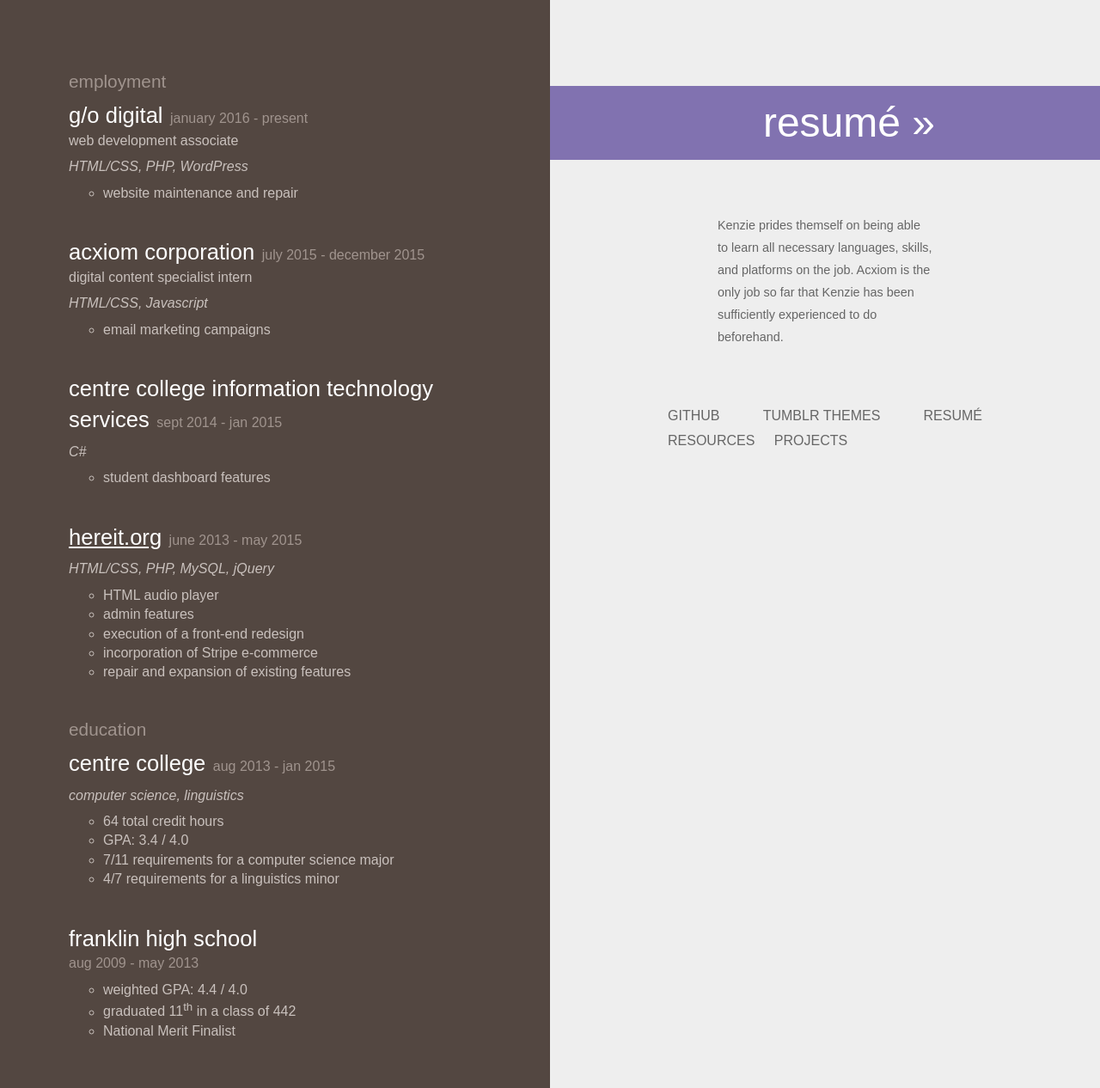
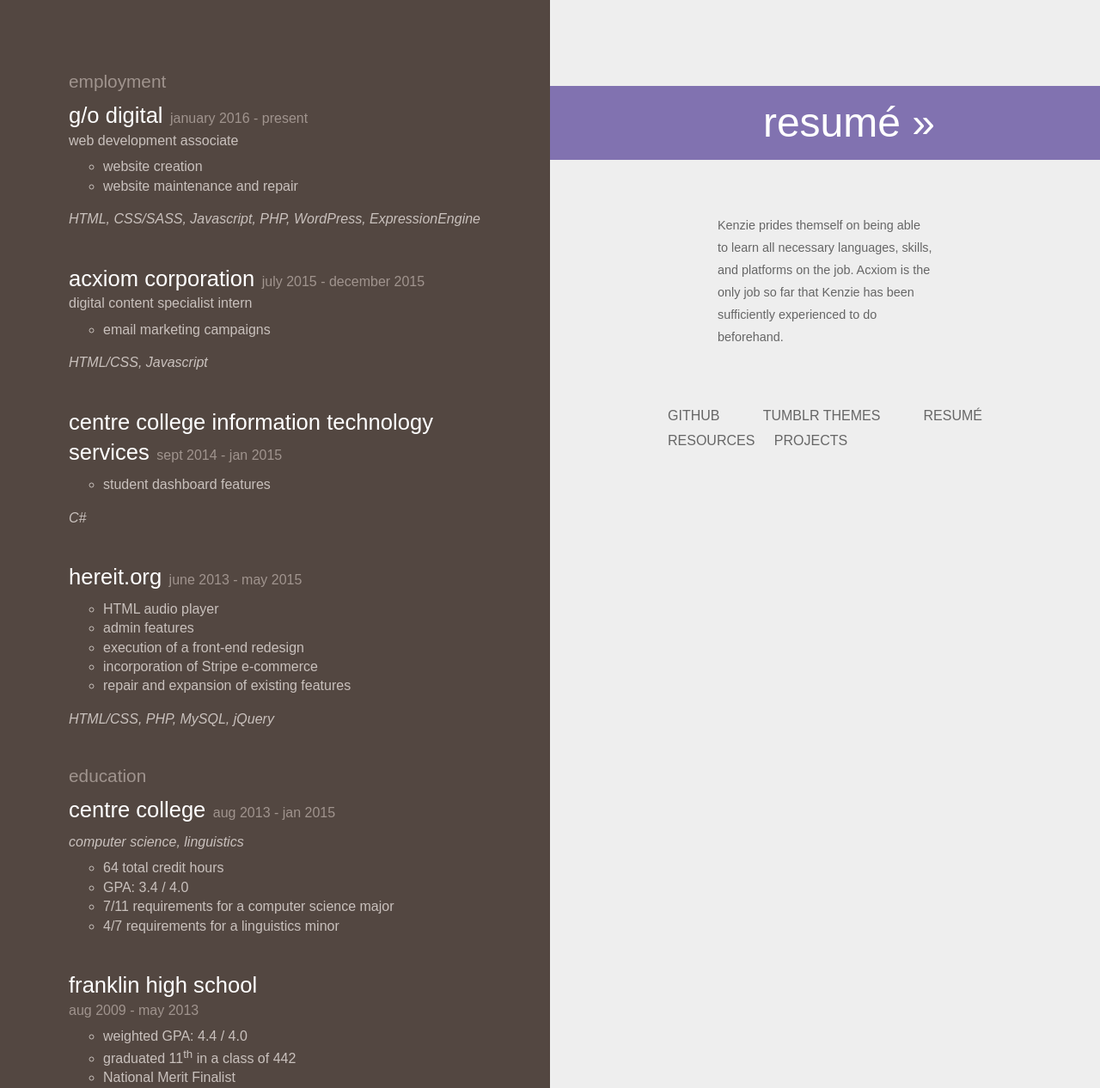
Before and after one commit to kenziebottoms/kenzie-ink-v1, a Jekyll site: the page built from resume.md, in a window 1280 px wide. Shown: the whole page at 86% size. Built offline with Jekyll 4.4.1, drawn with Linux system fonts in a browser that asks for light colours; nearby versions of some CDN libraries; library files that are not in the unit come from our copies.

Commit message:
Rearranged/edited resume

```diff
--- a/_includes/resume.html
+++ b/_includes/resume.html
@@ -4,34 +4,34 @@
         <div class="title-block">
             <h3>g/o digital</h3> <span class="subheader">january 2016 - present</span><br/>web development associate
         </div>
-        <em>HTML/CSS, PHP, WordPress</em>
         <ul>
+            <li>website creation</li>
             <li>website maintenance and repair</li>
         </ul>
+        <em>HTML, CSS/SASS, Javascript, PHP, WordPress, ExpressionEngine</em>
     </div>
     <div class="resume-block">
         <div class="title-block">
             <h3>acxiom corporation</h3> <span class="subheader">july 2015 - december 2015</span><br/>digital content specialist intern
         </div>
-        <em>HTML/CSS, Javascript</em>
         <ul>
             <li>email marketing campaigns</li>
         </ul>
+        <em>HTML/CSS, Javascript</em>
     </div>
     <div class="resume-block">
         <div class="title-block">
             <h3>centre college information technology services</h3> <span class="subheader">sept 2014 - jan 2015</span>
         </div>
-        <em>C#</em>
         <ul>
             <li>student dashboard features</li>
         </ul>
+        <em>C#</em>
     </div>
     <div class="resume-block">
         <div class="title-block">
-            <h3><a href="http://hereit.org" target="_blank">hereit.org</a></h3> <span class="subheader">june 2013 - may 2015</span>
+            <h3>hereit.org</h3> <span class="subheader">june 2013 - may 2015</span>
         </div>
-        <em>HTML/CSS, PHP, MySQL, jQuery</em>
         <ul>
             <li>HTML audio player</li>
             <li>admin features</li>
```
Also changed, not shown: other parts of _includes/resume.html (+1 -0 lines), css/site.css (+4 -4 lines).
